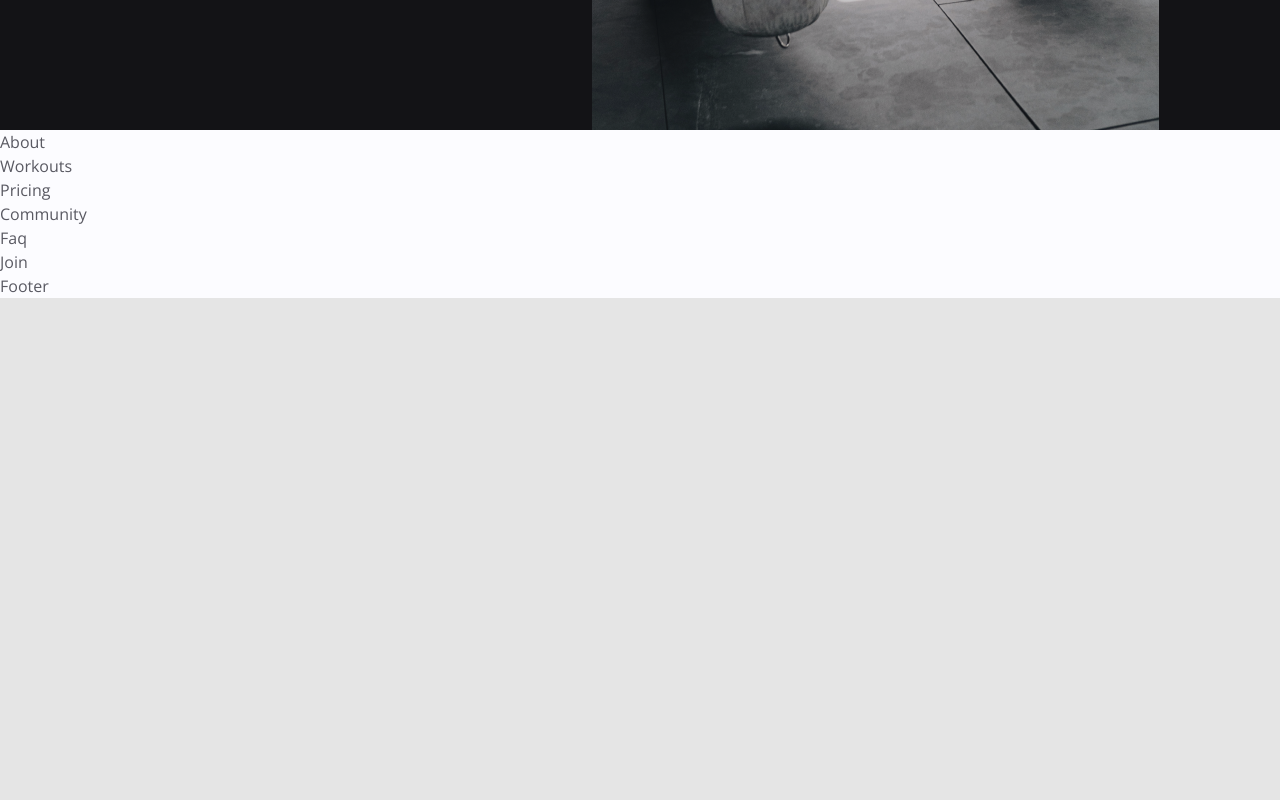
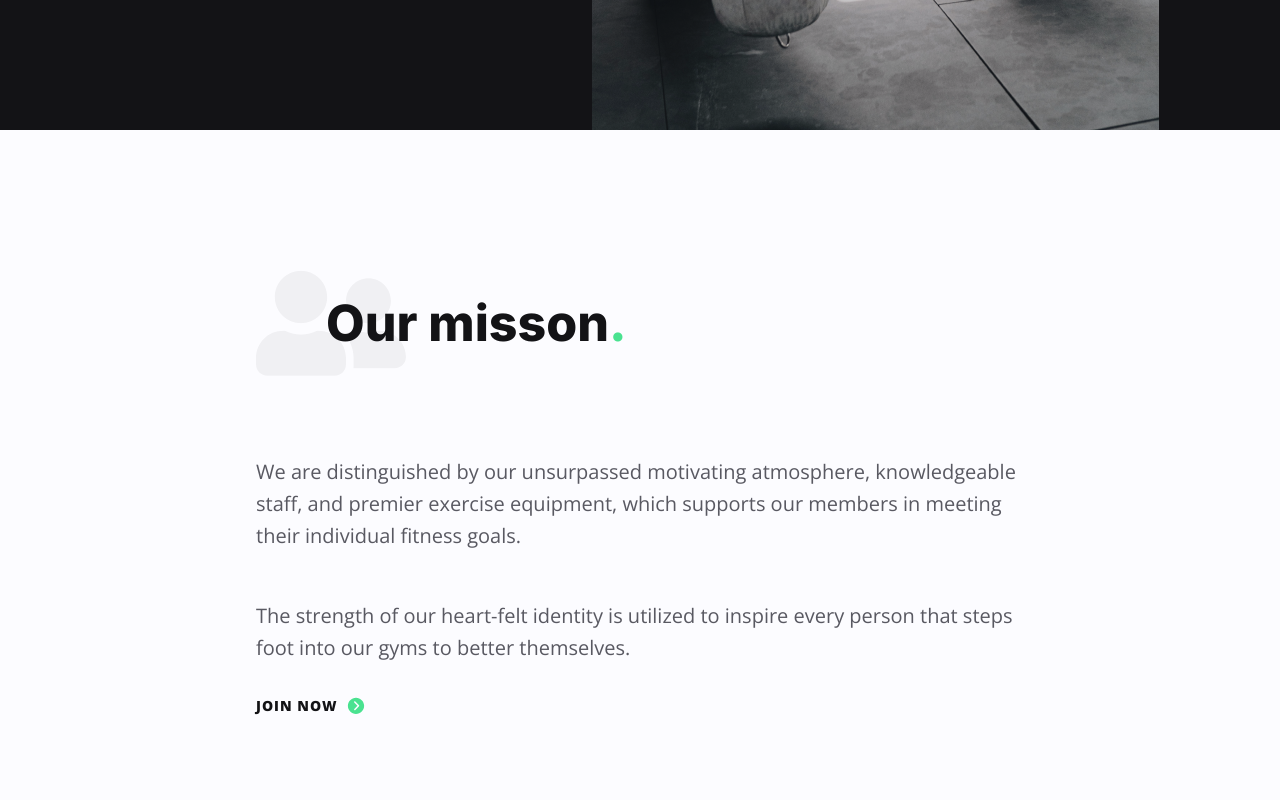
Before and after one commit to abdulkareemm/gym-website, a React (Create React App) app: page / in a window 1280 px wide. Shown: the part 660-1460 px from the top of the page. Before the commit the page ends 958 px from the top, so only its background shows below. Built offline with nearby package versions, Linux system fonts and the light colour scheme; the HTML template or start-up script is replaced by a standard one.

Commit message:
About component

```diff
--- a/src/components/About.jsx
+++ b/src/components/About.jsx
@@ -1,7 +1,58 @@
-import React from 'react';
+import React from "react";
+
+// import data
+import { about } from "../data";
+
+// import icon
+import { IoIosArrowDroprightCircle } from "react-icons/io";
 
 const About = () => {
-  return <div>About</div>;
+  const { icon, link, subtitle1, subtitle2, title } = about;
+  return (
+    <section className="py-[80px] md:py-[110px] lg:pt-[140px] lg:pb-[180px]">
+      <div className="container mx-auto px-[20px] lg:px-[135px]">
+        {/* title */}
+        <div
+          className="section-title-group justify-start"
+          data-aos="fade-up"
+          data-aos-dely="100"
+        >
+          <img src={icon} alt="icon" />
+          <h2 className="h2 section-title ">
+            {title}
+            <span className="text-primary-200">.</span>
+          </h2>
+        </div>
+        {/* subTitle1 */}
+        <p
+          className="md:text-body-md mb-12"
+          data-aos="fade-up"
+          data-aos-dely="200"
+        >
+          {subtitle1}
+        </p>
+        {/* subTitle1 */}
+        <p
+          className="md:text-body-md mb-8"
+          data-aos="fade-up"
+          data-aos-dely="300"
+        >
+          {subtitle2}
+        </p>
+        <div>
+          <a
+            href=""
+            className="link flex items-center gap-x-2 hover:gap-x-4 transition-all"
+            data-aos="fade-down"
+            data-aos-dely="500"
+          >
+            {link}
+            <IoIosArrowDroprightCircle className="text-xl text-primary-200" />
+          </a>
+        </div>
+      </div>
+    </section>
+  );
 };
 
 export default About;
```
